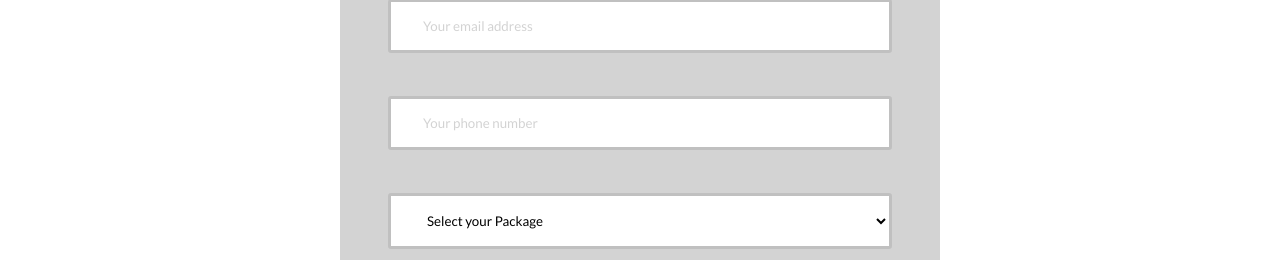
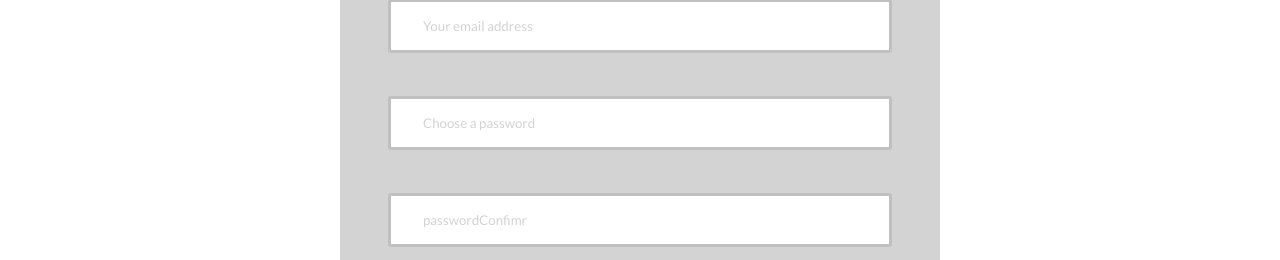
Before and after one commit to samueltsav/webpack-project, a React app: page /SignUp in a window 1280 px wide. Shown: the part 501-761 px from the top of the page. Built offline with nearby package versions, Linux system fonts and the light colour scheme.

Commit message:
Enabled form submission

```diff
--- a/src/pages/Contact.jsx
+++ b/src/pages/Contact.jsx
@@ -6,6 +6,31 @@ import Footer from "../components/reusables/Footer";
 import Navbar from "../components/reusables/Navbar";
 
 function Contact() {
+	const [formData, setFormData] = React.useState(
+		{
+		name: "",
+		email: "",
+		phoneNumber: "",
+		message: "",
+		}
+	);
+
+	console.log(formData)
+
+	function handleChange(event) {
+		setFormData(prevFormData => {
+			return {
+				...prevFormData,
+				[event.target.name]: event.target.value,
+			};
+		})
+	}
+
+	function handleSubmit(event) {
+		event.preventDefault()
+		console.log(formData)
+	}
+
 	return (
 		<>
 			{<Navbar />}
@@ -23,7 +48,7 @@ function Contact() {
 				</div>
 				<div className="row">
 					<div className="contact">
-						<form action="" method="POST" className="contact_form">
+						<form onSubmit={handleSubmit} className="contact_form">
 							<div className="form_group">
 								<input
 									type="text"
@@ -32,8 +57,10 @@ function Contact() {
 									id="name"
 									placeholder="Your full name"
 									required
+									onChange={handleChange}
+									value={formData.name}
 								/>
-								<label for="name" className="form_label">
+								<label htmlFor="name" className="form_label">
 									Name
 								</label>
 							</div>
@@ -45,21 +72,25 @@ function Contact() {
 									id="email"
 									placeholder="Your email address"
 									required
+									onChange={handleChange}
+									value={formData.email}
 								/>
-								<label for="email" className="form_label">
+								<label htmlFor="email" className="form_label">
 									Email address
 								</label>
 							</div>
 							<div className="form_group">
 								<input
 									type="text"
-									name="contact"
+									name="phoneNumber"
 									className="form_input"
 									id="contact"
 									placeholder="Your phone number"
 									required
+									onChange={handleChange}
+									value={formData.phoneNumber}
 								/>
-								<label for="contact" className="form_label">
+								<label htmlFor="PhoneNumbert" className="form_label">
 									Phone number
 								</label>
 							</div>
@@ -72,8 +103,10 @@ function Contact() {
 									placeholder="Write your message here"
 									className="form_input"
 									required
-								></textarea>
-								<label for="message" className="form_label">
+									onChange={handleChange}
+									value={formData.message}
+								/>
+								<label htmlFor="message" className="form_label">
 									Message
 								</label>
 							</div>
--- a/src/pages/SignUp.jsx
+++ b/src/pages/SignUp.jsx
@@ -6,6 +6,39 @@ import Footer from "../components/reusables/Footer";
 import Navbar from "../components/reusables/Navbar";
 
 function SignUp() {
+	const [formData, setFormData] = React.useState({
+		name: "",
+		email: "",
+		phoneNumber: "",
+		package: "",
+		password: "",
+		passwordConfirm: ""
+	});
+
+	console.log(formData);
+
+	function handleChange(event) {
+		setFormData((prevFormData) => {
+			return {
+				...prevFormData,
+				[event.target.name]: event.target.value,
+			};
+		});
+	}
+
+	function handleSubmit(event) {
+		event.preventDefault();
+
+		if (formData.password === formData.passwordConfirm) {
+			console.log("Thanks for signing up")
+		} else {
+			console.log("Passwords do not match!")
+			return
+		}
+		console.log(formData)
+		//submitToApi(formData)
+	}
+
 	return (
 		<>
 			{<Navbar />}
@@ -19,7 +52,7 @@ function SignUp() {
 						below and select your preferred Package. Submit the form and we will
 						contact you on the next steps
 					</p>
-					<form action="" method="POST" className="signUp_form">
+					<form onSubmit={handleSubmit} className="signUp_form">
 						<div className="form_group">
 							<input
 								type="text"
@@ -28,8 +61,10 @@ function SignUp() {
 								id="name"
 								placeholder="Your full name"
 								required
+								onChange={handleChange}
+								value={formData.name}
 							/>
-							<label for="name" className="form_label">
+							<label htmlFor="name" className="form_label">
 								Name
 							</label>
 						</div>
@@ -41,27 +76,67 @@ function SignUp() {
 								id="email"
 								placeholder="Your email address"
 								required
+								onChange={handleChange}
+								value={formData.email}
 							/>
-							<label for="email" className="form_label">
+							<label htmlFor="email" className="form_label">
 								Email address
 							</label>
 						</div>
 						<div className="form_group">
 							<input
+								type="password"
+								name="password"
+								className="form_input"
+								id="password"
+								placeholder="Choose a password"
+								required
+								onChange={handleChange}
+								value={formData.password}
+							/>
+							<label htmlFor="email" className="form_label">
+								Password
+							</label>
+						</div>
+						<div className="form_group">
+							<input
+								type="password"
+								name="passwordConfirm"
+								className="form_input"
+								id="passwordConfirm"
+								placeholder="passwordConfimr"
+								required
+								onChange={handleChange}
+								value={formData.passwordConfirm}
+							/>
+							<label htmlFor="passwordConfirm" className="form_label">
+								Confirm password
+							</label>
+						</div>
+						<div className="form_group">
+							<input
 								type="text"
-								name="contact"
+								name="phoneNumber"
 								className="form_input"
-								id="contact"
+								id="phone_number"
 								placeholder="Your phone number"
 								required
+								onChange={handleChange}
+								value={formData.phoneNumber}
 							/>
-							<label for="contact" className="form_label">
+							<label htmlFor="phone_number" className="form_label">
 								Phone number
 							</label>
 						</div>
 						<div className="form_group">
-							<select name="program" className="form_input" id="program">
-								<option value="select">Select your Package</option>
+							<select
+								className="form_input"
+								name="package"
+								id="package"
+								value={formData.package}
+								onChange={handleChange}
+							>
+								<option value="">--Select--</option>
 								<option value="basic">Basic</option>
 								<option value="advanced">Advanced</option>
 								<option value="premium">Premium</option>
@@ -69,7 +144,7 @@ function SignUp() {
 						</div>
 						<div className="form_group">
 							<div className="btn">
-								<button className="btn_primary-2">Submit</button>
+								<button className="btn_primary-2">Sign Up</button>
 							</div>
 						</div>
 					</form>
--- a/webpack.config.js
+++ b/webpack.config.js
@@ -19,6 +19,7 @@ const plugins = [
 	} else {
 		plugins.push(new ReactRefreshWebpackPlugin());
 }
+
 
 	module.exports = {
 		mode: mode,
```
